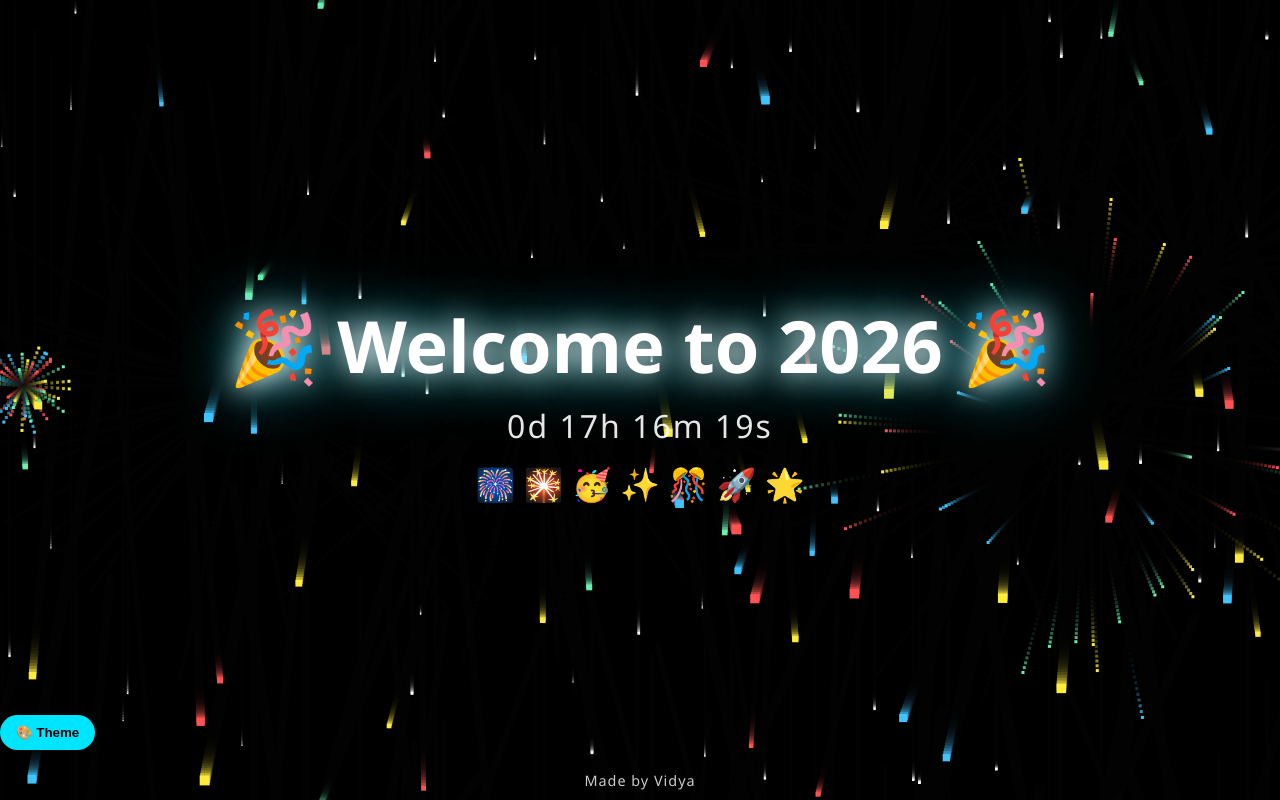
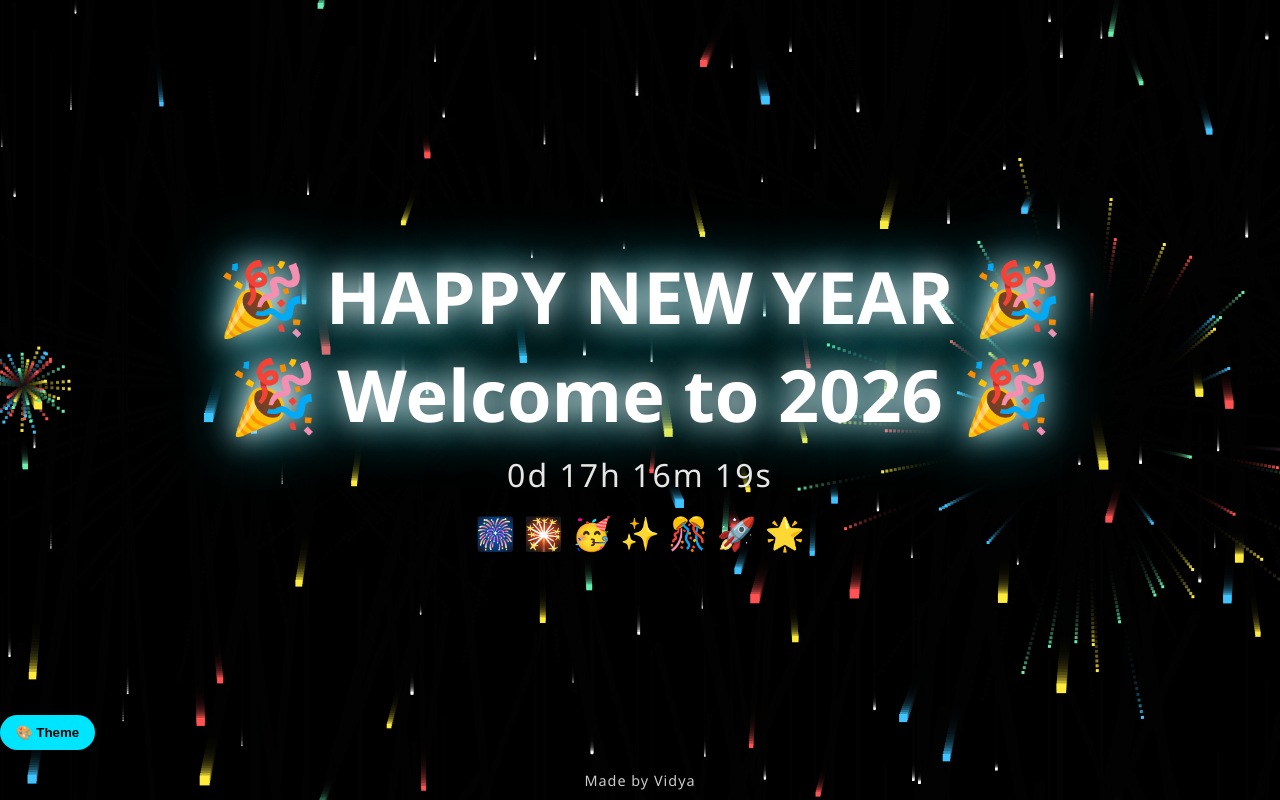
Before and after one commit to Vidyalakshmi001/my-website, a plain HTML site: page index.html in a window 1280 px wide. Drawn offline with Linux system fonts and the light colour scheme.

Commit message:
Update index.html

```diff
--- a/index.html
+++ b/index.html
@@ -95,6 +95,7 @@ button {
 <canvas id="canvas"></canvas>
 
 <div class="ui">
+    <h1>🎉 HAPPY NEW YEAR 🎉</h1>
     <h1>🎉 Welcome to 2026 🎉</h1>
     <div class="countdown" id="countdown">Loading...</div>
     <div class="icons">🎆 🎇 🥳 ✨ 🎊 🚀 🌟</div>
```
